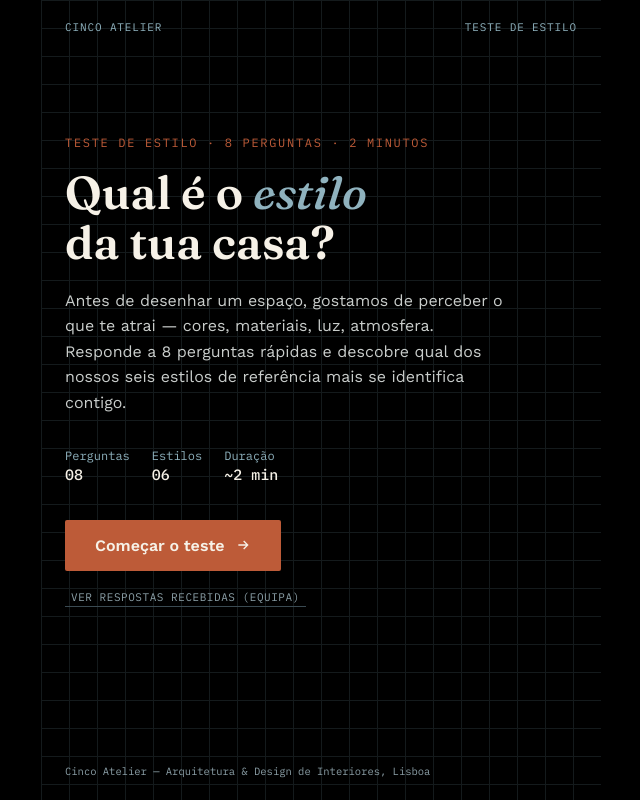
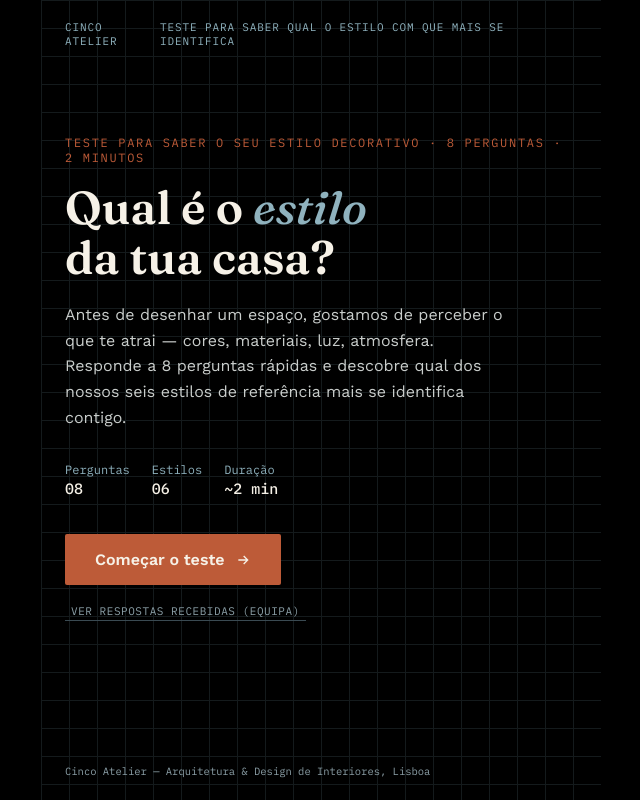
Before and after one commit to cincoatelier/Quiz, a plain HTML site: page index.html in a window 1280 px wide. Shown: the whole page, without its empty margins (319-959 px from the left). Drawn offline with nearby package versions, Linux system fonts and the light colour scheme.

Commit message:
Atualizar o index.html

```diff
--- a/index.html
+++ b/index.html
@@ -359,14 +359,14 @@
 
   <header class="topbar">
     <span>Cinco Atelier</span>
-    <span id="topbar-progress">Teste de estilo</span>
+    <span id="topbar-progress">Teste para saber qual o estilo com que mais se identifica</span>
   </header>
 
   <main>
 
     <!-- INTRO -->
     <section id="intro" class="screen active">
-      <div class="eyebrow">Teste de estilo · 8 perguntas · 2 minutos</div>
+      <div class="eyebrow">Teste para saber o seu estilo decorativo · 8 perguntas · 2 minutos</div>
       <h1>Qual é o <em>estilo</em><br>da tua casa?</h1>
       <p class="lede">Antes de desenhar um espaço, gostamos de perceber o que te atrai — cores, materiais, luz, atmosfera. Responde a 8 perguntas rápidas e descobre qual dos nossos seis estilos de referência mais se identifica contigo.</p>
       <div class="meta-row">
```
